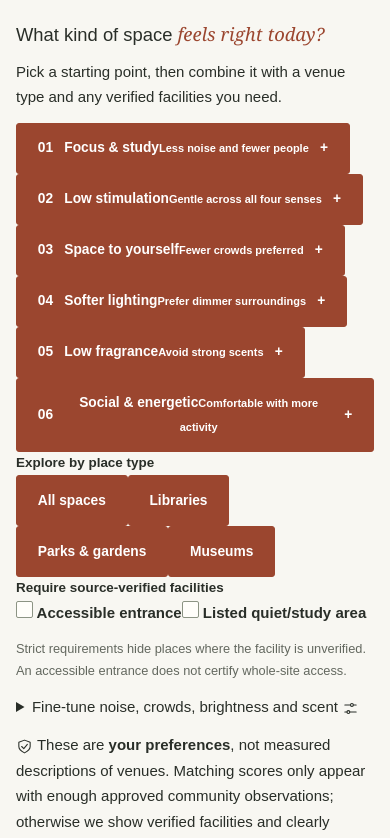
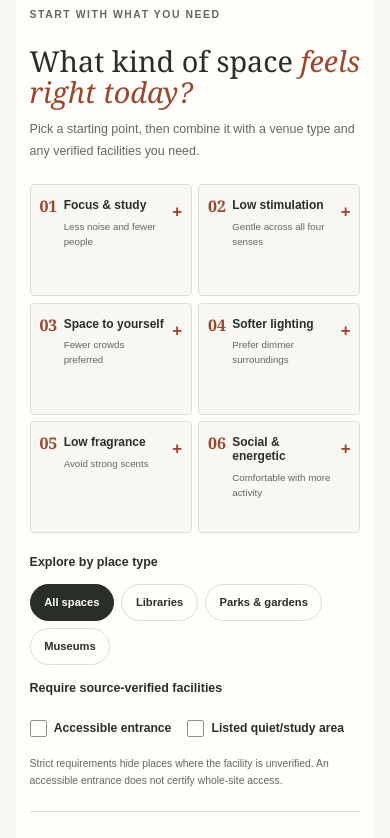
Before and after one commit to cx-57/QuietSpace, a Next.js app: page / in a window 390 px wide. Shown: the part 1445-2283 px from the top of the page. Built offline with nearby package versions, Linux system fonts and the light colour scheme.

Commit message:
Style responsive sensory-choice cards, venue categories and verified facility toggles

```diff
--- a/src/app/globals.css
+++ b/src/app/globals.css
@@ -288,3 +288,37 @@ a,p,h1,h2,h3,dd { overflow-wrap:anywhere; }
   .community-place-row { flex-direction:column; align-items:flex-start; gap:.7rem; }
   .community-place-row .button { width:100%; text-align:center; justify-content:center; }
 }
+
+
+/* Environment-first discovery: preferences are not venue ratings. */
+.discovery-choices { border-block:1px solid var(--line); background:var(--surface); padding:1.6rem 1.8rem 1.2rem; margin-bottom:2.5rem; scroll-margin-top:1.25rem; }
+.choices-heading { display:flex; align-items:end; justify-content:space-between; gap:1.5rem; margin-bottom:1.35rem; }
+.choices-heading h3 { font-family:var(--serif); font-weight:450; font-size:clamp(1.8rem,3vw,2.65rem); line-height:1.1; margin:.2rem 0; }
+.choices-heading > p { max-width:330px; font-size:.78rem; line-height:1.75; color:var(--muted); margin:0; }
+.intent-grid { display:grid; grid-template-columns:repeat(3,minmax(0,1fr)); gap:.6rem; }
+.intent-option { display:flex; align-items:flex-start; gap:.8rem; justify-content:flex-start; min-width:0; min-height:104px; padding:1rem .85rem; border:1px solid var(--line); border-radius:4px; background:var(--paper); color:var(--ink); text-align:left; transition:background .15s,border-color .15s; }
+.intent-option:hover { background:var(--tint); color:var(--ink); border-color:#9c9f90; }
+.intent-option[aria-pressed="true"] { background:#e8eae0; border-color:var(--accent); color:var(--ink); }
+.intent-index { font-family:var(--serif); color:var(--accent); font-size:1.25rem; line-height:1; }
+.intent-copy { display:flex; flex:1; min-width:0; flex-direction:column; gap:.4rem; }
+.intent-copy strong { font-size:.83rem; line-height:1.2; }
+.intent-copy small { color:var(--muted); font-size:.68rem; line-height:1.55; font-weight:400; }
+.intent-check { font-size:1.05rem; color:var(--accent); }
+.choice-details { display:grid; grid-template-columns:1fr 1fr; gap:1.5rem; padding-block:1.2rem .5rem; }
+.category-choices,.verified-choices { border:0; margin:0; padding:0; min-width:0; }
+.category-choices legend,.verified-choices legend { font-size:.78rem; font-weight:700; margin-bottom:.65rem; }
+.choice-pills { display:flex; gap:.45rem; flex-wrap:wrap; }
+.choice-pill { min-height:37px; border-radius:40px; padding:.35rem .85rem; background:transparent; border:1px solid var(--line); color:var(--ink); font-size:.7rem; font-weight:600; }
+.choice-pill:hover,.choice-pill[aria-pressed="true"] { background:var(--ink); color:var(--surface); border-color:var(--ink); }
+.verified-checks { display:flex; flex-wrap:wrap; gap:.6rem 1rem; }
+.verified-checks label { display:inline-flex; align-items:center; gap:.45rem; min-height:37px; cursor:pointer; font-size:.76rem; }
+.verified-choices .small { margin-top:.5rem; font-size:.65rem; }
+.fine-tune { border-top:1px solid var(--line); padding-block:.8rem; }
+.fine-tune summary { display:flex; justify-content:space-between; align-items:center; cursor:pointer; font-size:.8rem; font-weight:650; min-height:42px; }
+.fine-tune[open] .field-grid { margin:1rem 0; }
+.fine-tune .field label { font-size:.75rem; }
+.fine-tune .field-hint { font-size:.63rem; }
+.choice-evidence-notice { display:flex; align-items:flex-start; gap:.5rem; font-size:.68rem; color:var(--muted); line-height:1.7; margin:.5rem 0 0; }
+.choice-evidence-notice strong { font-weight:700; }
+@media(max-width:900px) { .intent-grid { grid-template-columns:repeat(2,minmax(0,1fr)); } .choice-details { grid-template-columns:1fr; gap:.8rem; } }
+@media(max-width:550px) { .discovery-choices { padding:1.2rem .85rem; } .choices-heading { display:block; } .choices-heading > p { margin-top:.7rem; } .intent-grid { gap:.4rem; } .intent-option { min-height:112px; padding:.8rem .55rem; gap:.4rem; } .intent-copy strong { font-size:.75rem; } .intent-copy small { font-size:.61rem; } .intent-index { font-size:1rem; } .fine-tune .field-grid { grid-template-columns:1fr; } }
```
